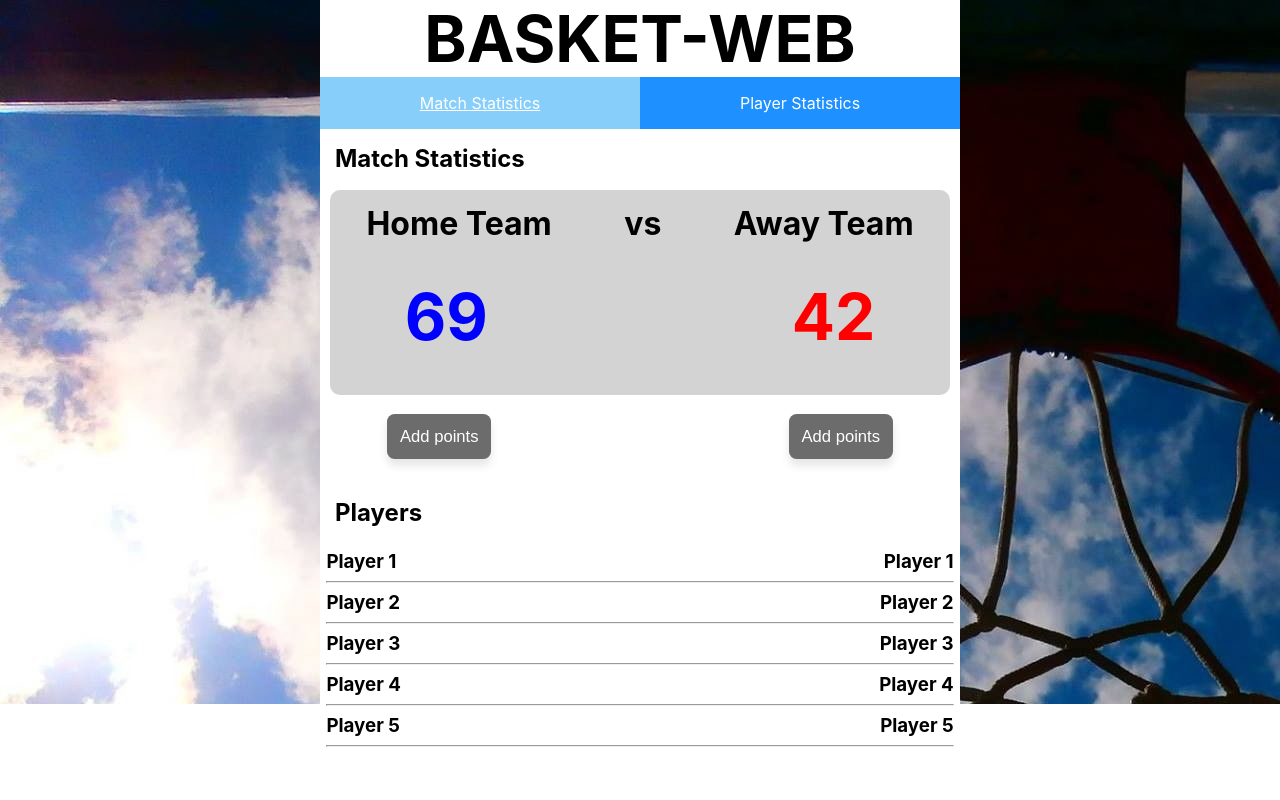
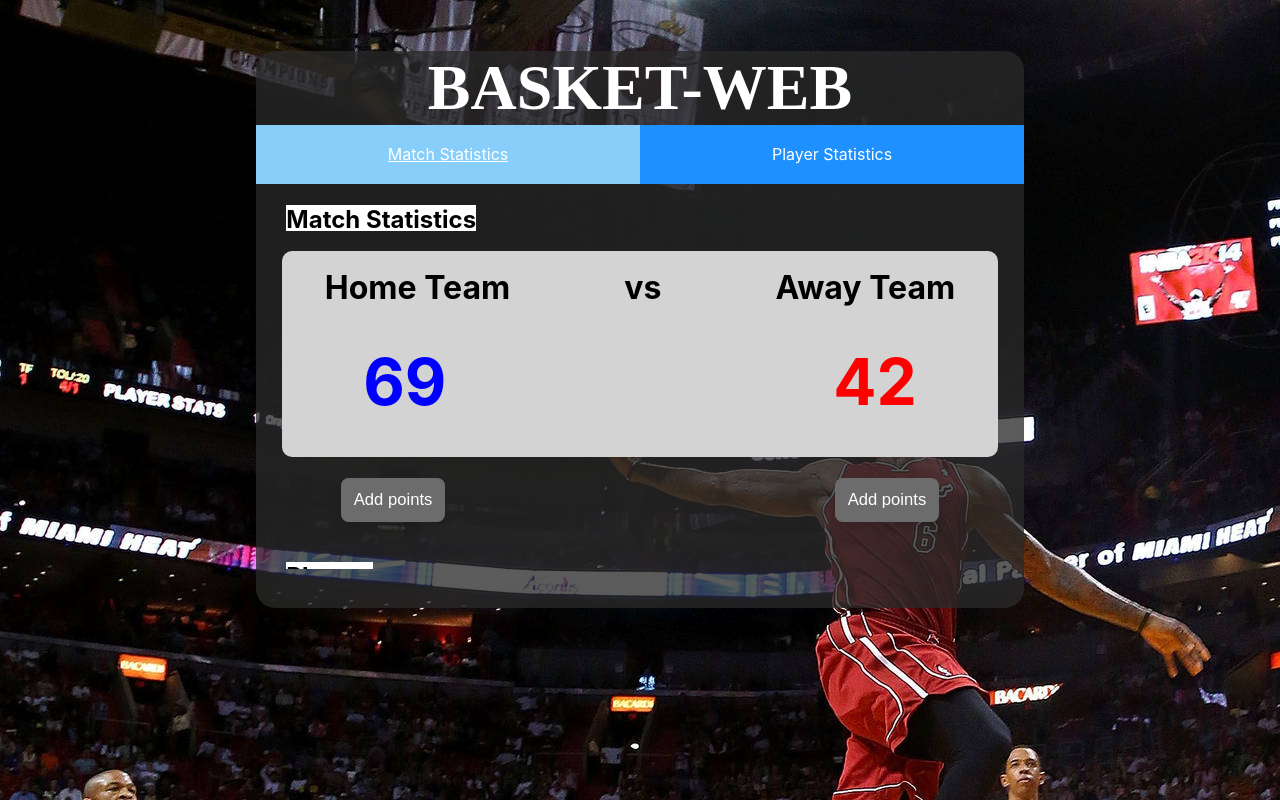
Before and after one commit to sencina/basket-web, a React (Create React App) app: page / in a window 1280 px wide. Built offline with nearby package versions, Linux system fonts and the light colour scheme.

Commit message:
Diseño mejorado 1

```diff
--- a/src/pages/homePage/HomePage.css
+++ b/src/pages/homePage/HomePage.css
@@ -1,20 +1,23 @@
 .home-background{
     width: 100vw;
-    height: 55vw;
+    height: 100vh;
     background-color: black;
     display: inline-block;
-    background-image: url("../../assets/image/background.jpg");
+    background-image: url("../../assets/image/background2.jpg");
 }
 
 .home-menu-container{
-    height:100%;
-    width: 50vw;
-    background-color: white;
-    margin: 0 auto;
+    height:43.5vw;
+    width: 60vw;
+    background-color: rgba(42, 42, 42, 0.76);
+    margin: 4% auto;
     z-index: 3;
+    border-radius: 1.5vw;
 }
 
 .home-page-title{
+    color: white;
+    font-family: 'Fugaz One', cursive;
     font-size: 5vw;
     font-weight: bold;
     text-align: center;
@@ -29,3 +32,39 @@
     top: 0;
     margin-left: 15px;
 }
+
+.home-statistics-container {
+    margin-top: 1vw;
+    margin-left: 2%;
+    height: 30vw;
+    width: 96%;
+    overflow-y: scroll;
+}
+
+/* Estilo básico de la scrollbar */
+::-webkit-scrollbar {
+    width: 0.8vw;
+    height: 0.8vw;
+}
+
+/* Estilo del riel de la scrollbar */
+::-webkit-scrollbar-track {
+    background-color: rgba(241, 241, 241, 0);
+    border-radius: 10px;
+}
+
+/* Estilo del thumb (agarre) de la scrollbar */
+::-webkit-scrollbar-thumb {
+    background-color: #888;
+    border-radius: 10px;
+}
+
+/* Estilo del thumb de la scrollbar cuando se está hover (sobre él) */
+::-webkit-scrollbar-thumb:hover {
+    background-color: #555;
+}
+
+/* Estilo del thumb de la scrollbar cuando se está presionando el mouse */
+::-webkit-scrollbar-thumb:active {
+    background-color: #000;
+}
--- a/src/pages/homePage/HomePage.jsx
+++ b/src/pages/homePage/HomePage.jsx
@@ -27,6 +27,7 @@ const HomePage = () => {
                 <div className={'home-navbar-container'}>
                     <Navbar currentPage={'Match Statistics'}/>
                 </div>
+                <div className={'home-statistics-container'}>
                     <div className={'home-page-name-container'}>
                         <h2>Match Statistics</h2>
                     </div>
@@ -38,6 +39,7 @@ const HomePage = () => {
                     <PlayerList/>
                 </div>
             </div>
+        </div>
 
 
     )
```
Lines whose indentation alone changed are shown as unchanged.
